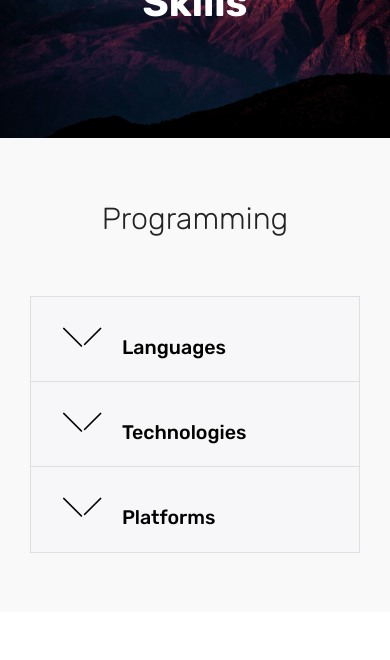
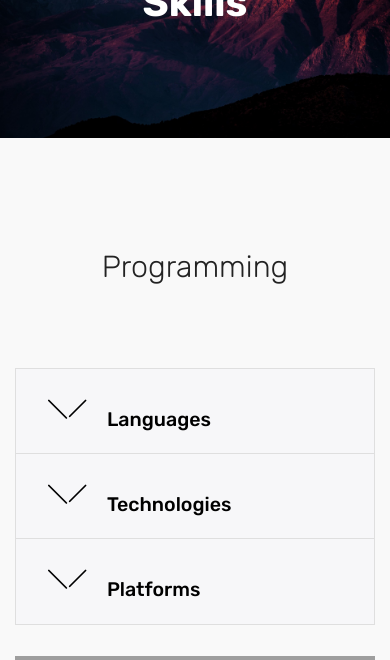
Before and after one commit to Shotnothing/Shotnothing.github.io, a PHP site: page /page2.html in a window 390 px wide. Shown: the part 85-745 px from the top of the page. Before the commit the page ends 638 px from the top, so only its background shows below. Run offline with PHP 8.4, Linux system fonts and the light colour scheme; some libraries are stand-ins or nearby versions; some web fonts are replaced; grey boxes are pictures that could not be loaded.

Commit message:
create github pages

```diff
--- /dev/null
+++ b/assets/images/hashes.json
@@ -0,0 +1 @@
+{"SjWOttgjTgt5YN3/LR1D1g==":"1502155827096-1920x1080.jpg"}
--- a/assets/mobirise/css/mbr-additional.css
+++ b/assets/mobirise/css/mbr-additional.css
@@ -2005,22 +2005,34 @@ pre {
     border-left: .30em solid transparent;
   }
 }
-.cid-qrNMR7BIXm {
+.cid-qrO3FoGWSb {
   padding-top: 60px;
   padding-bottom: 60px;
   background-color: #f9f9f9;
-  position: relative;
-}
-.cid-qrNMR7BIXm .card {
+}
+.cid-qrO3FoGWSb p {
+  color: #767676;
+}
+.cid-qrO3FoGWSb .mbr-section-subtitle {
+  color: #767676;
+}
+.cid-qrO3FoGWSb .accordion-content {
+  flex-basis: 100%;
+  -webkit-flex-basis: 100%;
+}
+.cid-qrO3FoGWSb .panel-group {
+  width: 100%;
+}
+.cid-qrO3FoGWSb .card {
   border-radius: 0px;
   margin-bottom: -1px;
 }
-.cid-qrNMR7BIXm .card .card-header {
+.cid-qrO3FoGWSb .card .card-header {
   border-radius: 0px;
   border: 0px;
   padding: 0;
 }
-.cid-qrNMR7BIXm .card .card-header a.panel-title {
+.cid-qrO3FoGWSb .card .card-header a.panel-title {
   margin-bottom: 0;
   font-style: normal;
   font-weight: 500;
@@ -2029,19 +2041,99 @@ pre {
   margin-top: -1px;
   line-height: normal;
 }
-.cid-qrNMR7BIXm .card .card-header a.panel-title:focus {
+.cid-qrO3FoGWSb .card .card-header a.panel-title:focus {
   text-decoration: none !important;
 }
-.cid-qrNMR7BIXm .card .card-header a.panel-title h4 {
+.cid-qrO3FoGWSb .card .card-header a.panel-title h4 {
   padding: 1.3rem 2rem;
   border: 1px solid #dfdfdf;
   margin-bottom: 0;
 }
-.cid-qrNMR7BIXm .card .card-header a.panel-title h4 .sign {
+.cid-qrO3FoGWSb .card .card-header a.panel-title h4 .sign {
   padding-right: 1rem;
 }
-.cid-qrNMR7BIXm .card .panel-body {
+.cid-qrO3FoGWSb .mbr-figure {
+  -webkit-align-self: flex-start;
+  align-self: flex-start;
+  padding-left: 4rem;
+}
+@media (max-width: 991px) {
+  .cid-qrO3FoGWSb .mbr-figure {
+    padding-right: 0;
+    padding-left: 0;
+    padding-top: 2rem;
+  }
+}
+.cid-qrO4P0Desh {
+  padding-top: 60px;
+  padding-bottom: 60px;
+  background-color: #f9f9f9;
+}
+.cid-qrO4P0Desh p {
   color: #767676;
+}
+.cid-qrO4P0Desh .mbr-section-subtitle {
+  color: #767676;
+}
+.cid-qrO4P0Desh .accordion-content {
+  flex-basis: 100%;
+  -webkit-flex-basis: 100%;
+}
+.cid-qrO4P0Desh .panel-group {
+  width: 100%;
+}
+.cid-qrO4P0Desh .card {
+  border-radius: 0px;
+  margin-bottom: -1px;
+}
+.cid-qrO4P0Desh .card .card-header {
+  border-radius: 0px;
+  border: 0px;
+  padding: 0;
+}
+.cid-qrO4P0Desh .card .card-header a.panel-title {
+  margin-bottom: 0;
+  font-style: normal;
+  font-weight: 500;
+  display: block;
+  text-decoration: none !important;
+  margin-top: -1px;
+  line-height: normal;
+}
+.cid-qrO4P0Desh .card .card-header a.panel-title:focus {
+  text-decoration: none !important;
+}
+.cid-qrO4P0Desh .card .card-header a.panel-title h4 {
+  padding: 1.3rem 2rem;
+  border: 1px solid #dfdfdf;
+  margin-bottom: 0;
+}
+.cid-qrO4P0Desh .card .card-header a.panel-title h4 .sign {
+  padding-right: 1rem;
+}
+.cid-qrO4P0Desh .mbr-figure {
+  -webkit-align-self: flex-start;
+  align-self: flex-start;
+  padding-left: 4rem;
+  padding-left: 0;
+  padding-right: 4rem;
+}
+.cid-qrO4P0Desh .media-container-row {
+  -webkit-flex-direction: row-reverse;
+  flex-direction: row-reverse;
+}
+@media (max-width: 991px) {
+  .cid-qrO4P0Desh .media-container-row {
+    -webkit-flex-direction: column-reverse;
+    flex-direction: column-reverse;
+  }
+  .cid-qrO4P0Desh .mbr-figure {
+    padding-right: 0;
+    padding-left: 0;
+    padding-top: 2rem;
+    padding-top: 0;
+    padding-bottom: 2rem;
+  }
 }
 .cid-qrJqK2YrcG .navbar {
   padding: .5rem 0;
--- a/index.html
+++ b/index.html
@@ -23,7 +23,7 @@
 
 </head>
 <body>
-<section class="menu cid-qrJqK2YrcG" once="menu" id="menu1-m" data-rv-view="737">
+<section class="menu cid-qrJqK2YrcG" once="menu" id="menu1-m" data-rv-view="1219">
 
 
 
@@ -56,7 +56,7 @@
     </nav>
 </section>
 
-<section class="engine"><a href="https://mobirise.co/n">bootstrap modal popup</a></section><section class="cid-qrJqKq0Lt0 mbr-fullscreen mbr-parallax-background" id="header2-n" data-rv-view="739">
+<section class="engine"><a href="https://mobirise.co/j">design a website</a></section><section class="cid-qrJqKq0Lt0 mbr-fullscreen mbr-parallax-background" id="header2-n" data-rv-view="1221">
 
 
 
--- a/page1.html
+++ b/page1.html
@@ -23,7 +23,7 @@
 
 </head>
 <body>
-<section class="menu cid-qrJqK2YrcG" once="menu" id="menu1-q" data-rv-view="742">
+<section class="menu cid-qrJqK2YrcG" once="menu" id="menu1-q" data-rv-view="1224">
 
 
 
@@ -56,7 +56,7 @@
     </nav>
 </section>
 
-<section class="engine"><a href="https://mobirise.co/j">how to design your own website for free</a></section><section class="timeline2 cid-qrNwhwHhxM" id="timeline2-w" data-rv-view="744">
+<section class="engine"><a href="https://mobirise.co/c">web page maker</a></section><section class="timeline2 cid-qrNwhwHhxM" id="timeline2-w" data-rv-view="1226">
 
 
 
--- a/page2.html
+++ b/page2.html
@@ -23,7 +23,7 @@
 
 </head>
 <body>
-<section class="menu cid-qrJqK2YrcG" once="menu" id="menu1-r" data-rv-view="750">
+<section class="menu cid-qrJqK2YrcG" once="menu" id="menu1-r" data-rv-view="1232">
 
 
 
@@ -56,7 +56,7 @@
     </nav>
 </section>
 
-<section class="engine"><a href="https://mobirise.co/f">free bootstrap builder</a></section><section class="mbr-section content5 cid-qrNx8C59aF mbr-parallax-background" id="content5-y" data-rv-view="747">
+<section class="engine"><a href="https://mobirise.co/h">how to make your own website for free</a></section><section class="mbr-section content5 cid-qrNx8C59aF mbr-parallax-background" id="content5-y" data-rv-view="1229">
 
 
 
@@ -75,66 +75,161 @@
     </div>
 </section>
 
-<section class="accordion1 cid-qrNMR7BIXm" id="accordion1-1c" data-rv-view="752">
+<section class="accordion2 cid-qrO3FoGWSb" id="accordion2-1q" data-rv-view="1234">
+
 
 
 
 
     <div class="container">
-        <div class="media-container-row">
-            <div class="col-12 col-md-8">
-                <div class="section-head text-center space30">
-                    <h2 class="mbr-section-title pb-5 mbr-fonts-style display-2">
-                        Programming</h2>
-                </div>
-                <div class="clearfix"></div>
-                <div id="bootstrap-accordion_18" class="panel-group accordionStyles accordion" role="tablist" aria-multiselectable="true">
+        <div class="media-container-row pt-5">
+            <div class="accordion-content">
+                <h2 class="mbr-section-title align-center pb-3 mbr-fonts-style display-2">
+                        Programming
+                </h2>
+
+                <div id="bootstrap-accordion_32" class="panel-group accordionStyles accordion pt-5 mt-3" role="tablist" aria-multiselectable="true">
                         <div class="card">
                             <div class="card-header" role="tab" id="headingOne">
-                            <a role="button" class="panel-title collapsed text-black" data-toggle="collapse" data-parent="#bootstrap-accordion_18" data-core="" href="#collapse1_18" aria-expanded="false" aria-controls="collapse1">
+                                <a role="button" class="collapsed panel-title text-black" data-toggle="collapse" data-parent="#bootstrap-accordion_32" data-core="" href="#collapse1_32" aria-expanded="false" aria-controls="collapse1">
                                     <h4 class="mbr-fonts-style display-5">
-                                    <span class="sign mbr-iconfont mbri-arrow-down inactive"></span>
-                                    Languages</h4>
+                                        <span class="sign mbr-iconfont mbri-arrow-down inactive"></span> Languages</h4>
                                 </a>
                             </div>
-                        <div id="collapse1_18" class="panel-collapse noScroll collapse " role="tabpanel" aria-labelledby="headingOne">
+                            <div id="collapse1_32" class="panel-collapse noScroll collapse" role="tabpanel" aria-labelledby="headingOne">
                                 <div class="panel-body p-4">
-                                <p class="mbr-fonts-style panel-text display-7">I am familiar with a variety of programming languages and paradigms.<br>The ones I use the most include:<br>* C/C++<br>* Python<br>* Lua<br><br>I also have experience and done <a href="page3.html">projects</a> in:<br>* x86 Assembly<br>* C#<br>* SQL<br>* VBS</p>
+                                    <p class="mbr-fonts-style panel-text display-7">I am familiar with a variety of programming languages and paradigms.
+<br>The ones I use the most include:
+<br>* C/C++
+<br>* Python
+<br>* Lua
+<br>
+<br>I also have experience and done projects in:
+<br>* x86 Assembly
+<br>* C#
+<br>* SQL
+<br>* VBS</p>
                                 </div>
                             </div>
                         </div>
+
                         <div class="card">
                             <div class="card-header" role="tab" id="headingTwo">
-                            <a role="button" class="collapsed panel-title text-black" data-toggle="collapse" data-parent="#bootstrap-accordion_18" data-core="" href="#collapse2_18" aria-expanded="false" aria-controls="collapse2">
-                                <h4 class="mbr-fonts-style display-5">
-                                    <span class="sign mbr-iconfont mbri-arrow-down inactive"></span>&nbsp;Technologies</h4>
+                                <a role="button" class="collapsed panel-title text-black" data-toggle="collapse" data-parent="#bootstrap-accordion_32" data-core="" href="#collapse2_32" aria-expanded="false" aria-controls="collapse2">
+                                    <h4 class="mbr-fonts-style mbr-fonts-style display-5">
+                                        <span class="sign mbr-iconfont mbri-arrow-down inactive"></span> Technologies</h4>
                                 </a>
 
                             </div>
-                        <div id="collapse2_18" class="panel-collapse noScroll collapse" role="tabpanel" aria-labelledby="headingTwo">
+                            <div id="collapse2_32" class="panel-collapse noScroll collapse" role="tabpanel" aria-labelledby="headingTwo">
                                 <div class="panel-body p-4">
-                                <p class="mbr-fonts-style panel-text display-7"></p><p>
-                                   I have used and am comfortable with a number of libraries, framework and APIs.<br><br>Some examples include:<br>* OpenGL &nbsp;via FreeGLUT &nbsp; &nbsp; &nbsp; &nbsp; &nbsp; &nbsp; &nbsp; &nbsp; &nbsp; &nbsp;* SFML&nbsp;<br>* OpenCV &nbsp; &nbsp; &nbsp; &nbsp; &nbsp; &nbsp; &nbsp; &nbsp; &nbsp; &nbsp; &nbsp; &nbsp; &nbsp; &nbsp; &nbsp; &nbsp; &nbsp; &nbsp; &nbsp; &nbsp; &nbsp; &nbsp; &nbsp;&nbsp;* Numpy<br>* .NET &nbsp; &nbsp; &nbsp; &nbsp; &nbsp; &nbsp; &nbsp; &nbsp; &nbsp; &nbsp; &nbsp; &nbsp; &nbsp; &nbsp; &nbsp; &nbsp; &nbsp; &nbsp; &nbsp; &nbsp; &nbsp; &nbsp; &nbsp; &nbsp; &nbsp; &nbsp; * Win32 (no, im not a masochist)</p><p>among others. &nbsp; &nbsp; &nbsp; &nbsp; &nbsp; &nbsp; &nbsp; &nbsp; &nbsp; &nbsp; &nbsp; &nbsp; &nbsp; &nbsp; &nbsp; &nbsp; &nbsp; &nbsp; &nbsp; &nbsp; &nbsp; &nbsp; &nbsp; &nbsp; &nbsp; &nbsp; &nbsp; &nbsp; &nbsp; &nbsp; &nbsp;</p><p></p>
+                                    <p class="mbr-fonts-style panel-text display-7"></p><p>I have used and am comfortable with a number of libraries, framework and APIs.
+<br>
+<br>Some examples include:
+<br>* OpenGL  via FreeGLUT&nbsp;&nbsp;&nbsp;&nbsp;&nbsp;&nbsp;&nbsp;&nbsp;&nbsp;&nbsp;&nbsp;&nbsp;&nbsp;&nbsp;&nbsp;&nbsp;&nbsp;&nbsp;&nbsp;&nbsp;                    * SFML
+<br>* OpenCV &nbsp;&nbsp;&nbsp;&nbsp;&nbsp;&nbsp;&nbsp;&nbsp;&nbsp;&nbsp;&nbsp;&nbsp;&nbsp;&nbsp;&nbsp;&nbsp;&nbsp;&nbsp;&nbsp;&nbsp;&nbsp;&nbsp;&nbsp;&nbsp;&nbsp;&nbsp;&nbsp;&nbsp;&nbsp;&nbsp;&nbsp;&nbsp;&nbsp;&nbsp;&nbsp;&nbsp;&nbsp;&nbsp;&nbsp;&nbsp;&nbsp;&nbsp;&nbsp;&nbsp;                                              * Numpy
+<br>* .NET&nbsp;&nbsp;&nbsp;&nbsp;&nbsp;&nbsp;&nbsp;&nbsp;&nbsp;&nbsp;&nbsp;&nbsp;&nbsp;&nbsp;&nbsp;&nbsp;&nbsp;&nbsp;&nbsp;&nbsp;&nbsp;&nbsp;&nbsp;&nbsp;&nbsp;&nbsp;&nbsp;&nbsp;&nbsp;&nbsp;&nbsp;&nbsp;&nbsp;&nbsp;&nbsp;&nbsp;&nbsp;&nbsp;&nbsp;&nbsp;&nbsp;&nbsp;&nbsp;&nbsp;&nbsp;&nbsp;&nbsp;&nbsp;&nbsp; &nbsp; * Win32</p><p>among others. &nbsp; &nbsp;&nbsp;<br></p><p></p>
                                 </div>
                             </div>
                         </div>
+
                         <div class="card">
                             <div class="card-header" role="tab" id="headingThree">
-                            <a role="button" class="collapsed text-black panel-title" data-toggle="collapse" data-parent="#bootstrap-accordion_18" data-core="" href="#collapse3_18" aria-expanded="false" aria-controls="collapse3">
+                                <a role="button" class="collapsed panel-title text-black" data-toggle="collapse" data-parent="#bootstrap-accordion_32" data-core="" href="#collapse3_32" aria-expanded="false" aria-controls="collapse3">
                                     <h4 class="mbr-fonts-style display-5">
                                         <span class="sign mbr-iconfont mbri-arrow-down inactive"></span> Platforms</h4>
                                 </a>
                             </div>
-                        <div id="collapse3_18" class="panel-collapse noScroll collapse" role="tabpanel" aria-labelledby="headingThree">
+                            <div id="collapse3_32" class="panel-collapse noScroll collapse" role="tabpanel" aria-labelledby="headingThree">
                                 <div class="panel-body p-4">
-                                <p class="mbr-fonts-style panel-text display-7">k</p>
+                                    <p class="mbr-fonts-style panel-text display-7">blah</p>
                                 </div>
                             </div>
                         </div>
 
 
 
+
+
+
                 </div>
+            </div>
+            <div class="mbr-figure" style="width: 82%;">
+                    <img src="assets/images/03.jpg" alt="Mobirise" title="" media-simple="true">
+            </div>
+        </div>
+    </div>
+</section>
+
+<section class="accordion2 cid-qrO4P0Desh" id="accordion2-1s" data-rv-view="1237">
+
+
+
+
+
+    <div class="container">
+        <div class="media-container-row pt-5">
+            <div class="accordion-content">
+                <h2 class="mbr-section-title align-center pb-3 mbr-fonts-style display-2">
+                        Software</h2>
+
+                <div id="bootstrap-accordion_34" class="panel-group accordionStyles accordion pt-5 mt-3" role="tablist" aria-multiselectable="true">
+                        <div class="card">
+                            <div class="card-header" role="tab" id="headingOne">
+                                <a role="button" class="collapsed panel-title text-black" data-toggle="collapse" data-parent="#bootstrap-accordion_34" data-core="" href="#collapse1_34" aria-expanded="false" aria-controls="collapse1">
+                                    <h4 class="mbr-fonts-style display-5">
+                                        <span class="sign mbr-iconfont mbri-arrow-down inactive"></span> Media</h4>
+                                </a>
+                            </div>
+                            <div id="collapse1_34" class="panel-collapse noScroll collapse" role="tabpanel" aria-labelledby="headingOne">
+                                <div class="panel-body p-4">
+                                    <p class="mbr-fonts-style panel-text display-7"></p><p>I have experience in the following areas of software:<br>* Document Processing (MS Word, Excel etc.) &nbsp;<br>* Video Editing (Blender) &nbsp;<br>* Image Manipulation (GIMP)&nbsp;<br>* 1
+<br>* 2
+<br>* 3
+<br>* 4<br></p><p></p>
+                                </div>
+                            </div>
+                        </div>
+
+                        <div class="card">
+                            <div class="card-header" role="tab" id="headingTwo">
+                                <a role="button" class="collapsed panel-title text-black" data-toggle="collapse" data-parent="#bootstrap-accordion_34" data-core="" href="#collapse2_34" aria-expanded="false" aria-controls="collapse2">
+                                    <h4 class="mbr-fonts-style mbr-fonts-style display-5">
+                                        <span class="sign mbr-iconfont mbri-arrow-down inactive"></span> I should shorten this</h4>
+                                </a>
+
+                            </div>
+                            <div id="collapse2_34" class="panel-collapse noScroll collapse" role="tabpanel" aria-labelledby="headingTwo">
+                                <div class="panel-body p-4">
+                                    <p class="mbr-fonts-style panel-text display-7">
+                                       I should shorten this</p>
+                                </div>
+                            </div>
+                        </div>
+
+                        <div class="card">
+                            <div class="card-header" role="tab" id="headingThree">
+                                <a role="button" class="collapsed panel-title text-black" data-toggle="collapse" data-parent="#bootstrap-accordion_34" data-core="" href="#collapse3_34" aria-expanded="false" aria-controls="collapse3">
+                                    <h4 class="mbr-fonts-style display-5">
+                                        <span class="sign mbr-iconfont mbri-arrow-down inactive"></span> Operating Systems</h4>
+                                </a>
+                            </div>
+                            <div id="collapse3_34" class="panel-collapse noScroll collapse" role="tabpanel" aria-labelledby="headingThree">
+                                <div class="panel-body p-4">
+                                    <p class="mbr-fonts-style panel-text display-7">Windows<br>Debian<br>LXLE</p>
+                                </div>
+                            </div>
+                        </div>
+
+
+
+
+
+
+                </div>
+            </div>
+            <div class="mbr-figure" style="width: 105%;">
+                    <img src="assets/images/1502155827096-1920x1080.jpg" alt="Mobirise" title="" media-simple="true">
             </div>
         </div>
     </div>
```
Also changed, not shown: other parts of assets/mobirise/css/mbr-additional.css (+46 -3 lines), page3.html (+3 -3 lines), page4.html (+4 -4 lines), page5.html (added, +50 -0 lines), assets/images/03.jpg (deleted), assets/images/1502155827096-1920x1080.jpg (added), assets/images/jumbotron12.jpg (added), 1 other file. Lines whose indentation alone changed are shown as unchanged.
